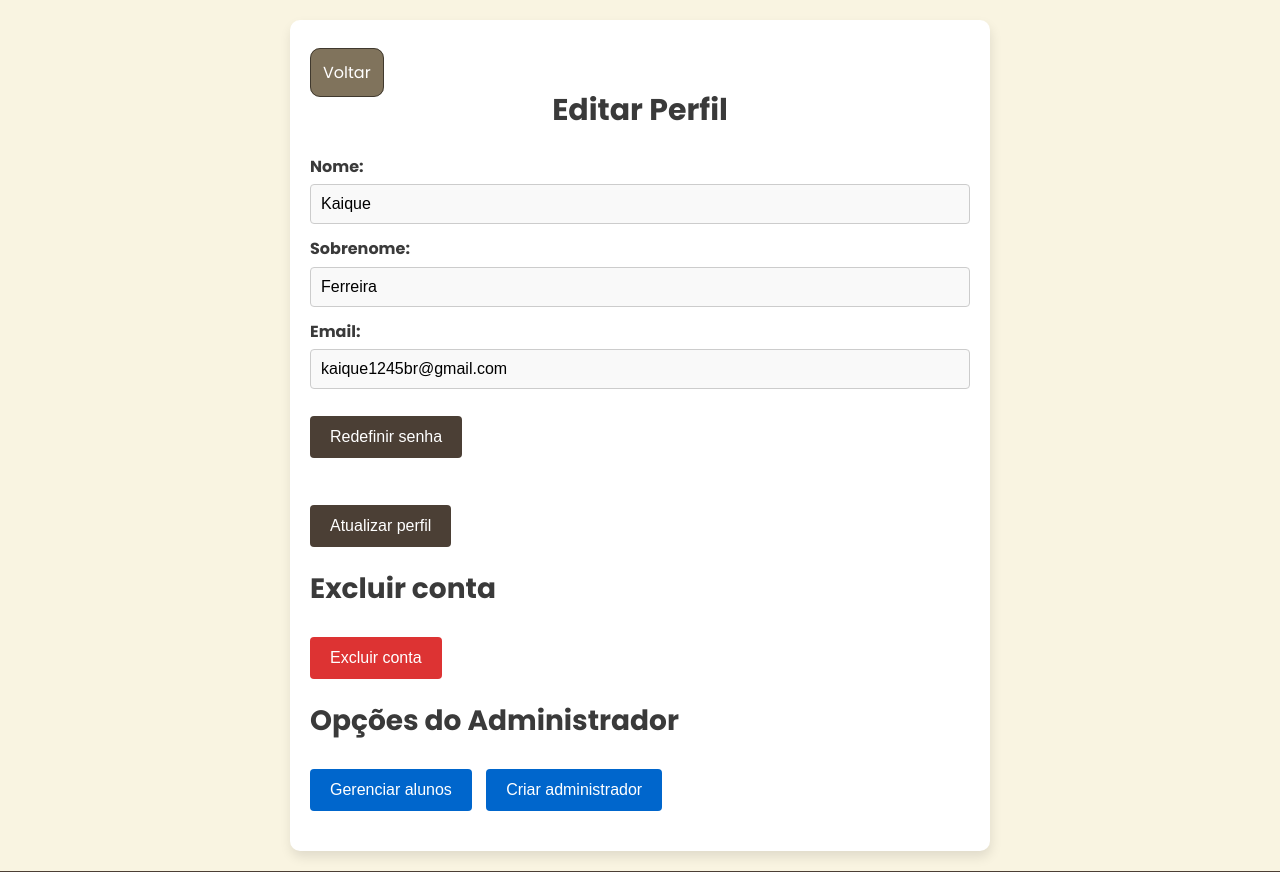
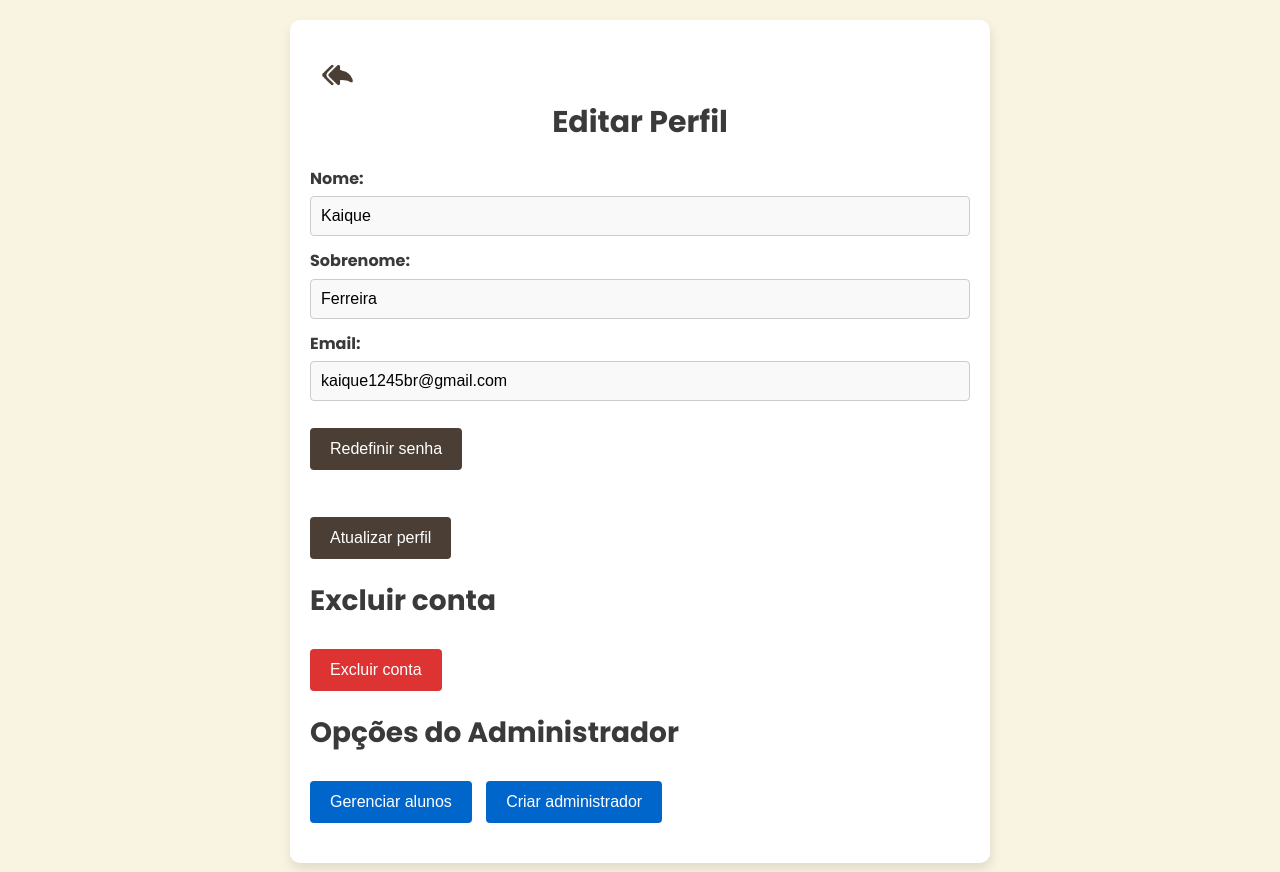
Before and after one commit to kbf0k/SENAI-HISTORIA, a PHP site: page /php/perfil.php in a window 1280 px wide. Shown: the part 149-1021 px from the top of the page. Run offline with PHP 8.4, Linux system fonts and the light colour scheme; a user stored in the database is signed in; data comes from the database, SQL or seed files in the repository; some libraries are stand-ins or nearby versions.

Commit message:
botao voltar no perfil, hover nav glossario

```diff
--- a/css/glossario.css
+++ b/css/glossario.css
@@ -76,6 +76,11 @@ a {
 
 .menu ul li {
     position: relative;
+}
+
+.menu ul li a:hover,
+.menu #logout:hover {
+    color: #d4af37;
 }
 
 .menu ul li a {
--- a/css/perfil.css
+++ b/css/perfil.css
@@ -353,15 +353,16 @@ a {
     margin-top: 20px;
 }
 
+.politica a img {
+    height: 30px;
+    width: 55px;
+}
+
 #voltar {
     font-size: 16px;
-    padding: 12px;
-    width: 500px;
     border-radius: 10px;
-    border: 1px solid rgba(0, 0, 0, 0.5);
     cursor: pointer;
     margin-top: 25px;
-    background-color: rgb(128, 115, 92);
     color: white;
     transition: 0.3s;
     z-index: 5;
--- a/php/perfil.php
+++ b/php/perfil.php
@@ -187,7 +187,7 @@ $conexao->close();
 <body>
     <main class="conteudo">
         <section class="politica">
-            <a id="voltar">Voltar</a>
+            <a id="voltar"><img src="../img/voltar_seta.png" alt=""></a>
             <h2 id="editar">Editar Perfil</h2>
             <form method="POST" action="perfil.php">
                 <div class="form-group">
```
Also changed, not shown: img/voltar_seta.png (added).
